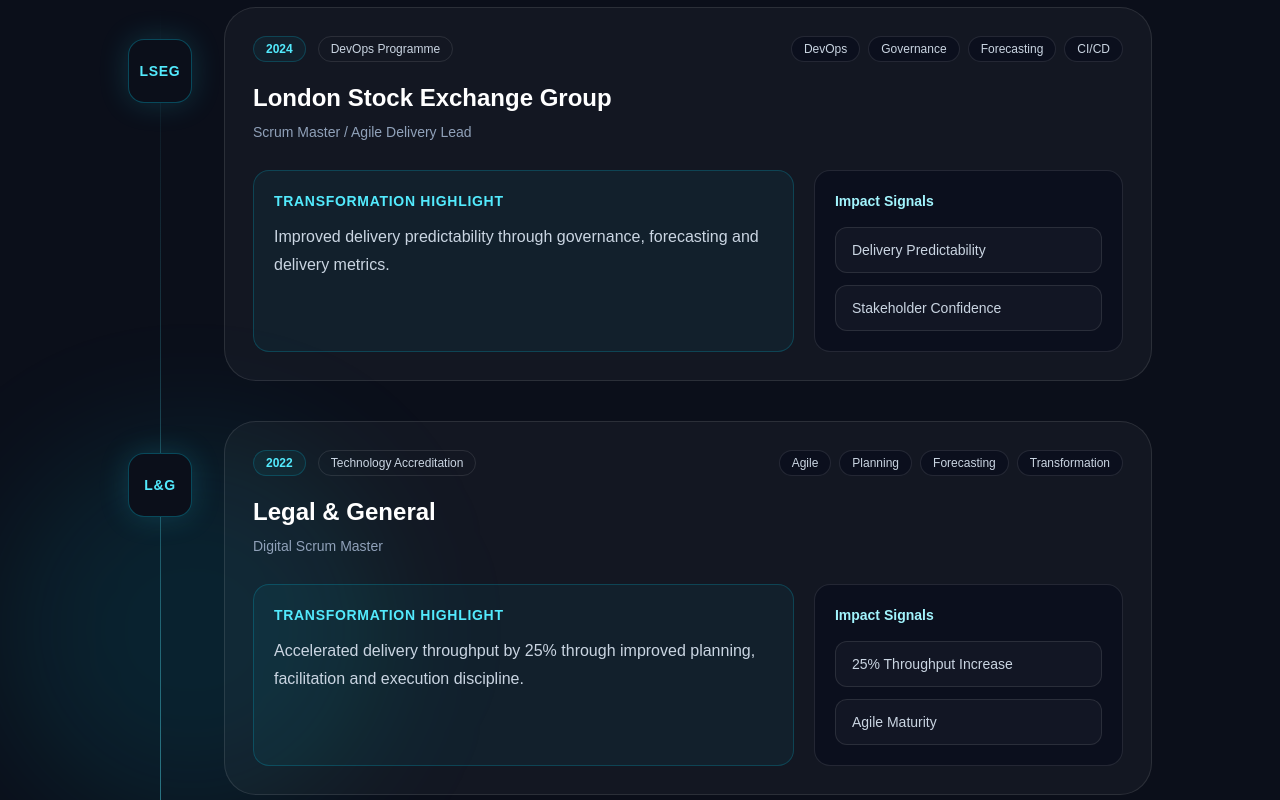
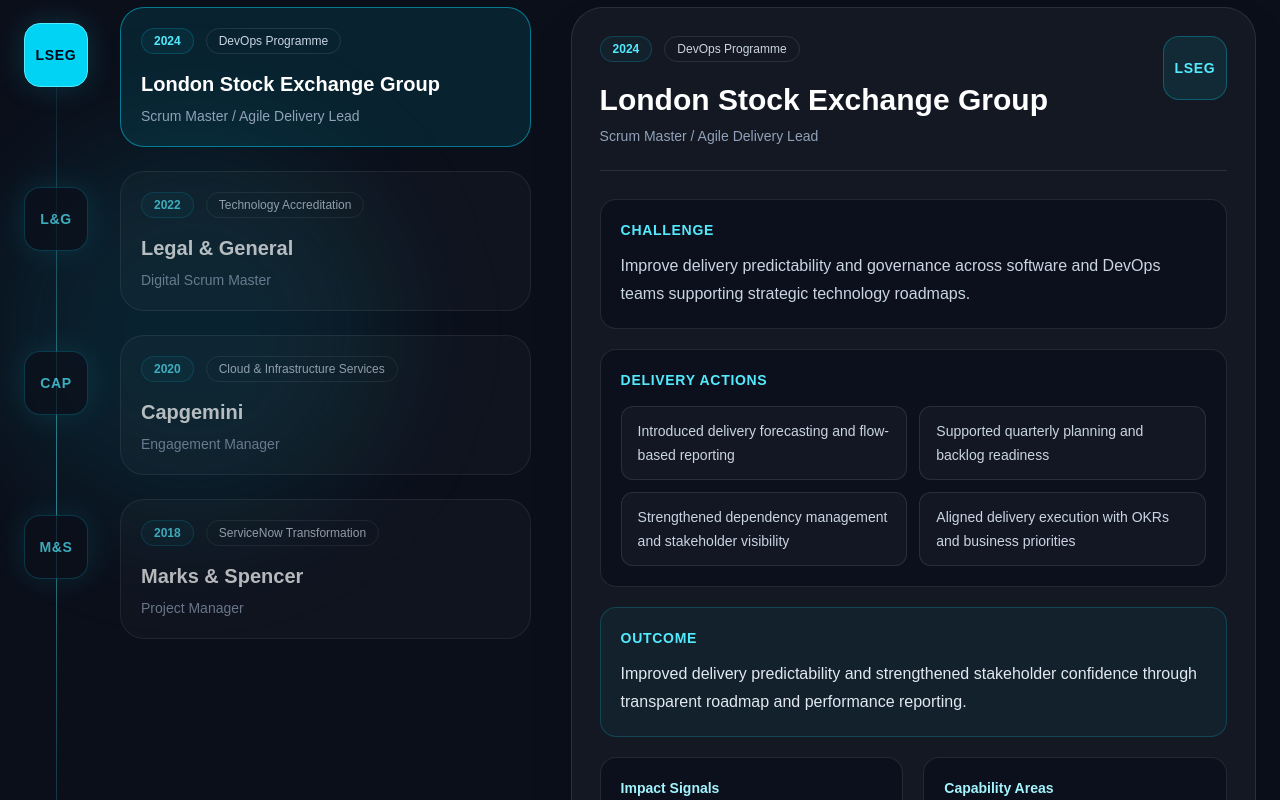
Before and after one commit to 558nina/nina-enterprise-portfolio, a Next.js app: page / in a window 1280 px wide. Shown: the part 1840-2640 px from the top of the page. Built offline with nearby package versions, Linux system fonts and the light colour scheme.

Commit message:
Add interactive career timeline

```diff
--- a/components/CareerTimeline.tsx
+++ b/components/CareerTimeline.tsx
@@ -1,4 +1,6 @@
 "use client";
+
+import { useState } from "react";
 
 const journey = [
   {
@@ -7,11 +9,18 @@
     badge: "LSEG",
     role: "Scrum Master / Agile Delivery Lead",
     focus: "DevOps Programme",
-    achievement:
-      "Improved delivery predictability through governance, forecasting and delivery metrics.",
+    challenge:
+      "Improve delivery predictability and governance across software and DevOps teams supporting strategic technology roadmaps.",
+    actions: [
+      "Introduced delivery forecasting and flow-based reporting",
+      "Supported quarterly planning and backlog readiness",
+      "Strengthened dependency management and stakeholder visibility",
+      "Aligned delivery execution with OKRs and business priorities",
+    ],
+    outcome:
+      "Improved delivery predictability and strengthened stakeholder confidence through transparent roadmap and performance reporting.",
     metrics: ["Delivery Predictability", "Stakeholder Confidence"],
     tags: ["DevOps", "Governance", "Forecasting", "CI/CD"],
-    clients: [],
   },
   {
     year: "2022",
@@ -19,11 +28,18 @@
     badge: "L&G",
     role: "Digital Scrum Master",
     focus: "Technology Accreditation",
-    achievement:
+    challenge:
+      "Support multiple Agile teams through enterprise technology transformation while improving planning maturity and delivery throughput.",
+    actions: [
+      "Introduced delivery planning and forecasting practices",
+      "Facilitated cross-functional alignment between product, business and engineering",
+      "Embedded Agile governance and continuous improvement practices",
+      "Improved execution discipline across delivery teams",
+    ],
+    outcome:
       "Accelerated delivery throughput by 25% through improved planning, facilitation and execution discipline.",
     metrics: ["25% Throughput Increase", "Agile Maturity"],
     tags: ["Agile", "Planning", "Forecasting", "Transformation"],
-    clients: [],
   },
   {
     year: "2020",
@@ -31,11 +47,18 @@
     badge: "CAP",
     role: "Engagement Manager",
     focus: "Cloud & Infrastructure Services",
-    achievement:
-      "Led cloud migration, IAM and DevSecOps transformation engagements across multiple enterprise clients.",
+    challenge:
+      "Lead consulting delivery across cloud migration, IAM, DevSecOps and digital safety transformation programmes.",
+    actions: [
+      "Managed client engagement and delivery governance",
+      "Supported cloud migration planning and prioritisation",
+      "Coordinated stakeholder alignment across suppliers and client teams",
+      "Supported DevSecOps adoption and release quality improvement",
+    ],
+    outcome:
+      "Delivered measurable improvements across cost optimisation, delivery lead times and release quality.",
     metrics: ["30% Cost Reduction", "25% Lead Time Reduction", "15% Defect Reduction"],
     tags: ["Cloud", "IAM", "DevSecOps", "Consulting"],
-    clients: ["Royal Mail", "Bupa", "easyJet", "Barclays"],
   },
   {
     year: "2018",
@@ -43,15 +66,27 @@
     badge: "M&S",
     role: "Project Manager",
     focus: "ServiceNow Transformation",
-    achievement:
-      "Delivered ServiceNow transformation on time and within budget while achieving 95% stakeholder satisfaction.",
+    challenge:
+      "Deliver a ServiceNow transformation aligned to operational and business objectives.",
+    actions: [
+      "Led end-to-end delivery planning and governance",
+      "Managed stakeholder engagement and implementation readiness",
+      "Introduced iterative delivery practices",
+      "Oversaw reporting, issue resolution and adoption planning",
+    ],
+    outcome:
+      "Delivered on time and within budget while achieving 95% stakeholder satisfaction.",
     metrics: ["95% Satisfaction", "On-Time Delivery", "Within Budget"],
     tags: ["ServiceNow", "PMO", "Governance", "Delivery"],
-    clients: [],
   },
 ];
 
 export default function CareerTimeline() {
+  const [activeCompany, setActiveCompany] = useState(journey[0].company);
+
+  const activeItem =
+    journey.find((item) => item.company === activeCompany) ?? journey[0];
+
   return (
     <section
       id="experience"
@@ -76,30 +111,49 @@
           </p>
         </div>
 
-        <div className="relative mx-auto max-w-5xl">
+        <div className="grid gap-10 lg:grid-cols-[0.85fr_1.15fr]">
+          <div className="relative">
             <div className="absolute left-8 top-0 hidden h-full w-px bg-gradient-to-b from-cyan-300/0 via-cyan-300/50 to-cyan-300/0 md:block" />
 
-          <div className="space-y-10">
-            {journey.map((item) => (
-              <div key={item.company} className="relative md:pl-24">
-                <div className="absolute left-0 top-8 hidden h-16 w-16 items-center justify-center rounded-2xl border border-cyan-400/30 bg-[#0B0F1A] text-sm font-bold tracking-wider text-cyan-300 shadow-[0_0_30px_rgba(34,211,238,0.18)] md:flex">
+            <div className="space-y-6">
+              {journey.map((item) => {
+                const isActive = activeCompany === item.company;
+
+                return (
+                  <button
+                    key={item.company}
+                    onClick={() => setActiveCompany(item.company)}
+                    className={`relative w-full text-left transition-all duration-300 md:pl-24 ${
+                      isActive ? "opacity-100" : "opacity-70 hover:opacity-100"
+                    }`}
+                  >
+                    <div
+                      className={`absolute left-0 top-4 hidden h-16 w-16 items-center justify-center rounded-2xl border text-sm font-bold tracking-wider shadow-[0_0_30px_rgba(34,211,238,0.18)] md:flex ${
+                        isActive
+                          ? "border-cyan-300 bg-cyan-400 text-slate-950"
+                          : "border-cyan-400/30 bg-[#0B0F1A] text-cyan-300"
+                      }`}
+                    >
                       {item.badge}
                     </div>
 
-                <div className="group rounded-[2rem] border border-white/10 bg-white/[0.035] p-7 transition-all duration-500 hover:-translate-y-1 hover:border-cyan-400/40 hover:bg-white/[0.05] hover:shadow-[0_0_50px_rgba(34,211,238,0.08)]">
-                  <div className="flex flex-col gap-5 lg:flex-row lg:items-start lg:justify-between">
-                    <div>
+                    <div
+                      className={`rounded-[1.5rem] border p-5 transition-all duration-300 ${
+                        isActive
+                          ? "border-cyan-400/50 bg-cyan-400/10"
+                          : "border-white/10 bg-white/[0.03] hover:border-cyan-400/30"
+                      }`}
+                    >
                       <div className="flex flex-wrap items-center gap-3">
                         <span className="rounded-full border border-cyan-400/20 bg-cyan-400/5 px-3 py-1 text-xs font-semibold text-cyan-300">
                           {item.year}
                         </span>
-
                         <span className="rounded-full border border-white/10 px-3 py-1 text-xs text-slate-300">
                           {item.focus}
                         </span>
                       </div>
 
-                      <h3 className="mt-5 text-2xl font-bold text-white">
+                      <h3 className="mt-4 text-xl font-bold text-white">
                         {item.company}
                       </h3>
 
@@ -107,56 +161,82 @@
                         {item.role}
                       </p>
                     </div>
+                  </button>
+                );
+              })}
+            </div>
+          </div>
 
-                    <div className="flex flex-wrap gap-2 lg:max-w-sm lg:justify-end">
-                      {item.tags.map((tag) => (
-                        <span
-                          key={tag}
-                          className="rounded-full border border-white/10 bg-slate-950/40 px-3 py-1 text-xs text-slate-300"
+          <div className="rounded-[2rem] border border-white/10 bg-white/[0.04] p-7 shadow-2xl">
+            <div className="flex flex-col gap-5 border-b border-white/10 pb-6 lg:flex-row lg:items-start lg:justify-between">
+              <div>
+                <div className="flex flex-wrap items-center gap-3">
+                  <span className="rounded-full border border-cyan-400/20 bg-cyan-400/5 px-3 py-1 text-xs font-semibold text-cyan-300">
+                    {activeItem.year}
+                  </span>
+                  <span className="rounded-full border border-white/10 px-3 py-1 text-xs text-slate-300">
+                    {activeItem.focus}
+                  </span>
+                </div>
+
+                <h3 className="mt-5 text-3xl font-bold text-white">
+                  {activeItem.company}
+                </h3>
+
+                <p className="mt-2 text-sm text-slate-400">
+                  {activeItem.role}
+                </p>
+              </div>
+
+              <div className="flex h-16 w-16 items-center justify-center rounded-2xl border border-cyan-400/30 bg-cyan-400/10 text-sm font-bold tracking-wider text-cyan-300">
+                {activeItem.badge}
+              </div>
+            </div>
+
+            <div className="mt-7 grid gap-5">
+              <div className="rounded-2xl border border-white/10 bg-slate-950/40 p-5">
+                <p className="text-sm font-semibold uppercase tracking-wider text-cyan-300">
+                  Challenge
+                </p>
+                <p className="mt-3 leading-7 text-slate-300">
+                  {activeItem.challenge}
+                </p>
+              </div>
+
+              <div className="rounded-2xl border border-white/10 bg-slate-950/40 p-5">
+                <p className="text-sm font-semibold uppercase tracking-wider text-cyan-300">
+                  Delivery Actions
+                </p>
+
+                <div className="mt-4 grid gap-3 sm:grid-cols-2">
+                  {activeItem.actions.map((action) => (
+                    <div
+                      key={action}
+                      className="rounded-xl border border-white/10 bg-white/[0.03] px-4 py-3 text-sm leading-6 text-slate-300"
                     >
-                          {tag}
-                        </span>
+                      {action}
+                    </div>
                   ))}
                 </div>
               </div>
 
-                  {item.clients.length > 0 && (
-                    <div className="mt-6 rounded-2xl border border-white/10 bg-slate-950/35 p-5">
-                      <p className="text-sm font-semibold text-cyan-200">
-                        Client Engagements
-                      </p>
-
-                      <div className="mt-4 flex flex-wrap gap-2">
-                        {item.clients.map((client) => (
-                          <span
-                            key={client}
-                            className="rounded-full border border-cyan-400/20 bg-cyan-400/5 px-3 py-1 text-xs text-cyan-200"
-                          >
-                            {client}
-                          </span>
-                        ))}
-                      </div>
-                    </div>
-                  )}
-
-                  <div className="mt-7 grid gap-5 lg:grid-cols-[1.4fr_0.8fr]">
               <div className="rounded-2xl border border-cyan-400/20 bg-cyan-400/5 p-5">
                 <p className="text-sm font-semibold uppercase tracking-wider text-cyan-300">
-                        Transformation Highlight
+                  Outcome
                 </p>
-
-                      <p className="mt-3 leading-7 text-slate-300">
-                        {item.achievement}
+                <p className="mt-3 leading-7 text-slate-200">
+                  {activeItem.outcome}
                 </p>
               </div>
 
+              <div className="grid gap-5 lg:grid-cols-2">
                 <div className="rounded-2xl border border-white/10 bg-slate-950/40 p-5">
                   <p className="text-sm font-semibold text-cyan-200">
                     Impact Signals
                   </p>
 
                   <div className="mt-4 space-y-3">
-                        {item.metrics.map((metric) => (
+                    {activeItem.metrics.map((metric) => (
                       <div
                         key={metric}
                         className="rounded-xl border border-white/10 bg-white/[0.03] px-4 py-3 text-sm text-slate-300"
@@ -166,10 +246,25 @@
                     ))}
                   </div>
                 </div>
+
+                <div className="rounded-2xl border border-white/10 bg-slate-950/40 p-5">
+                  <p className="text-sm font-semibold text-cyan-200">
+                    Capability Areas
+                  </p>
+
+                  <div className="mt-4 flex flex-wrap gap-2">
+                    {activeItem.tags.map((tag) => (
+                      <span
+                        key={tag}
+                        className="rounded-full border border-cyan-400/20 bg-cyan-400/5 px-3 py-1 text-xs text-cyan-200"
+                      >
+                        {tag}
+                      </span>
+                    ))}
                   </div>
                 </div>
               </div>
-            ))}
+            </div>
           </div>
         </div>
       </div>
```
Lines whose indentation alone changed are shown as unchanged.
